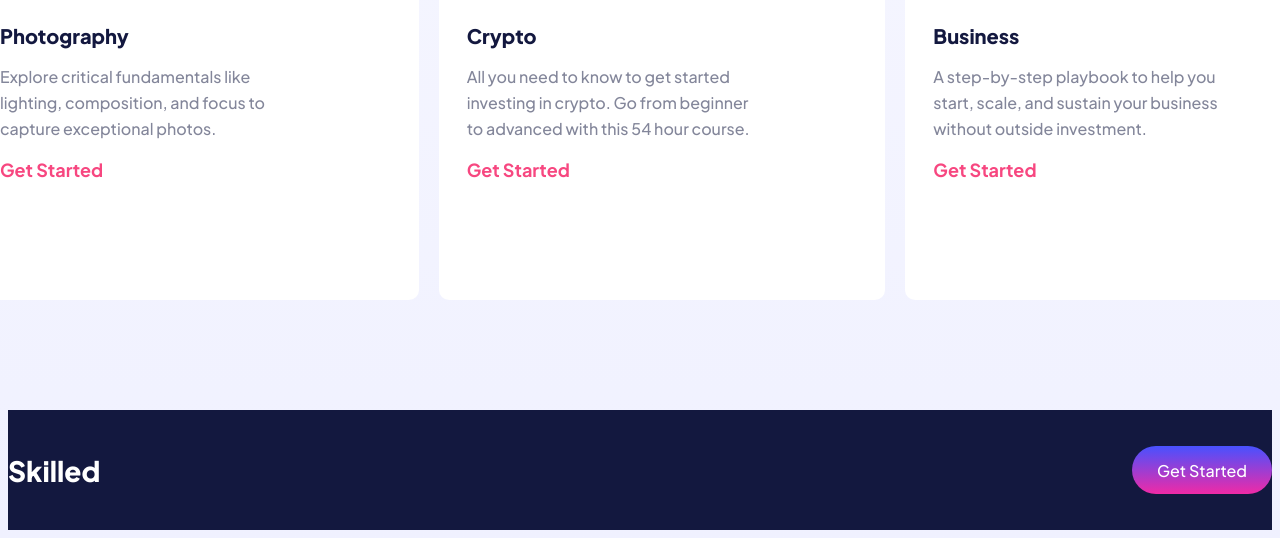
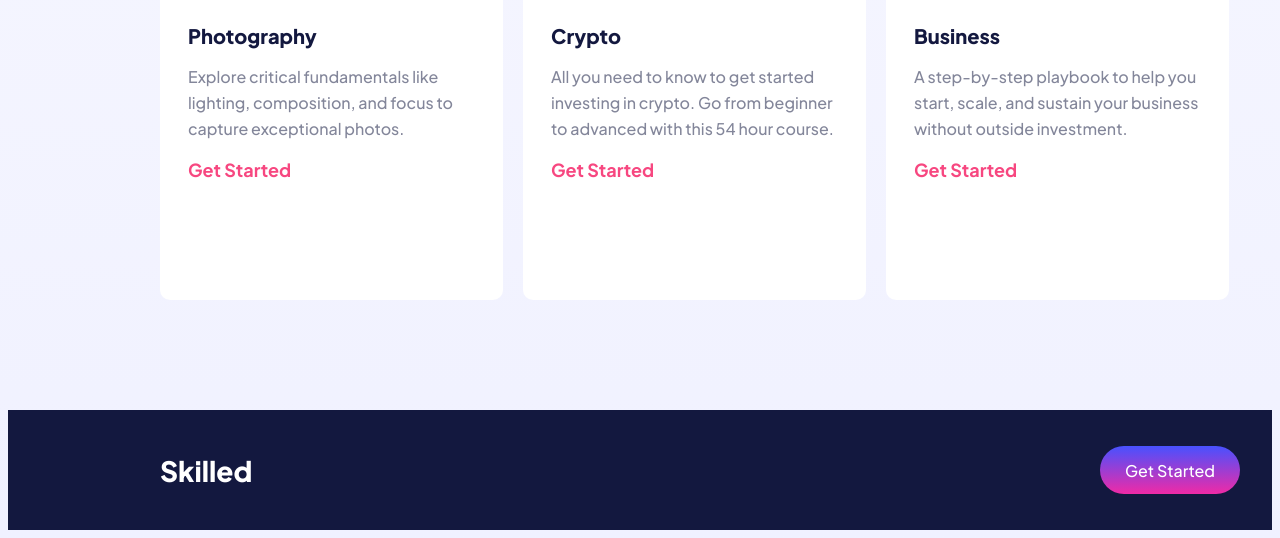
Before and after one commit to gigla2000/dav-4, a plain HTML site: page index.html in a window 1280 px wide. Shown: the part 1520-2058 px from the top of the page. Drawn offline with Linux system fonts and the light colour scheme.

Commit message:
-cvlileba-3

```diff
--- a/style.css
+++ b/style.css
@@ -207,14 +207,14 @@ footer {
     display: flex;
     justify-content: space-between;
     align-items: center;
-    width: 1400px;
+    width: 1024px;
   }
 
   section {
     margin-top: 40px;
     padding-left: 60px;
     padding-right: 16px;
-    width: 1400px;
+    width: 1024px;
   }
 
   .marcxena {
@@ -284,6 +284,9 @@ footer {
     display: flex;
     justify-content: space-between;
     align-items: center;
-    width: 1400px;
+    width: 1200px;
+  }
+  .h1-footer {
+    margin-left: 120px;
   }
 }
```
